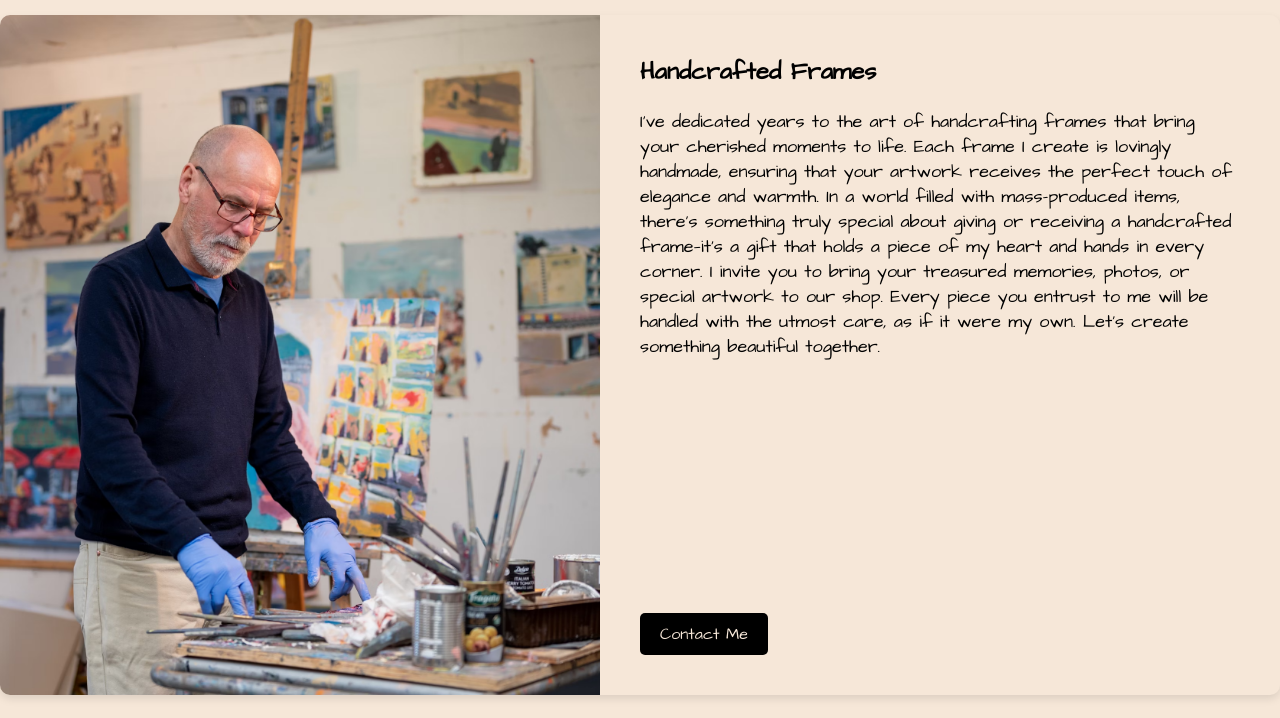
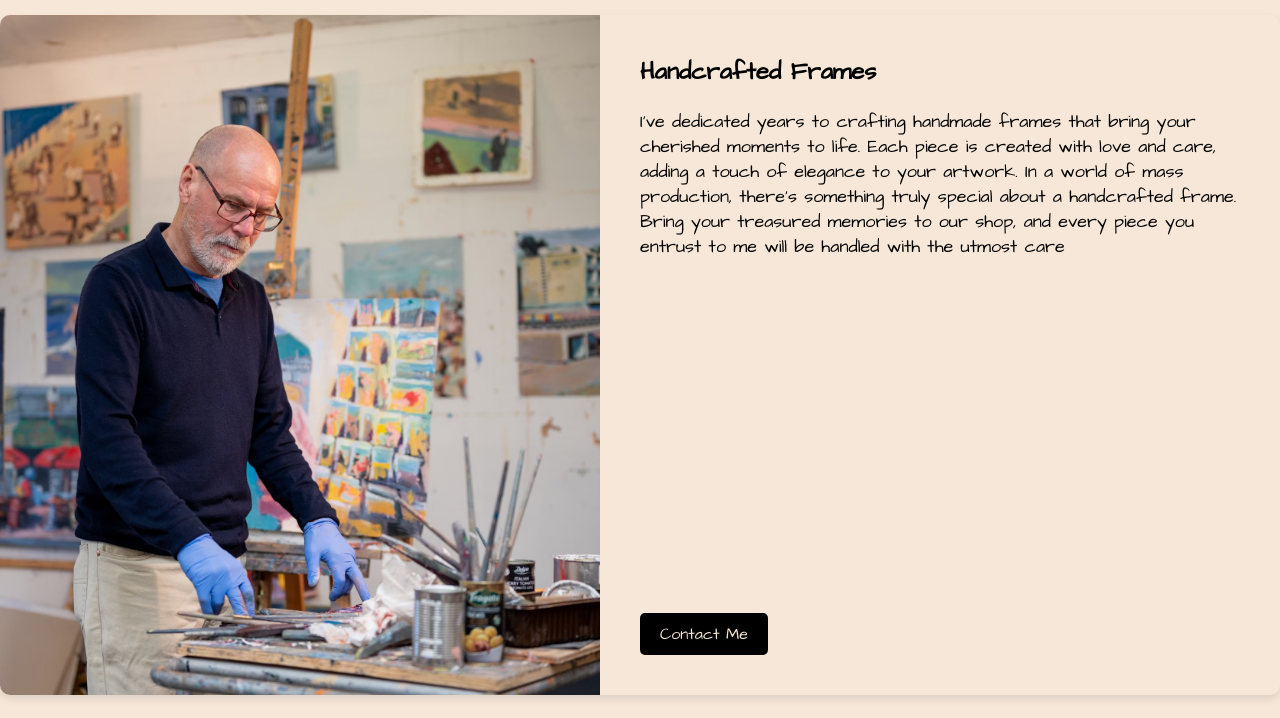
Before and after one commit to samadiaso/samadiaso.github.io, a plain HTML site: page index.html in a window 1280 px wide. Shown: the part 82-800 px from the top of the page. Drawn offline with Linux system fonts and the light colour scheme; a script that the page names is missing.

Commit message:
Update wordings of frame craft

```diff
--- a/index.html
+++ b/index.html
@@ -37,8 +37,11 @@
             <div class="service-right">
                 <h2>Handcrafted Frames</h2>
                 <p>
-                    I’ve dedicated years to the art of handcrafting frames that bring your cherished moments to life. Each frame I create is lovingly handmade, ensuring that your artwork receives the perfect touch of elegance and warmth. In a world filled with mass-produced items, there’s something truly special about giving or receiving a handcrafted frame—it’s a gift that holds a piece of my heart and hands in every corner.
-                I invite you to bring your treasured memories, photos, or special artwork to our shop. Every piece you entrust to me will be handled with the utmost care, as if it were my own. Let’s create something beautiful together.
+                I’ve dedicated years to crafting handmade frames that bring your cherished moments to life.
+                    Each piece is created with love and care, adding a touch of elegance to your artwork.
+                    In a world of mass production, there’s something truly special about a handcrafted frame.
+                    Bring your treasured memories to our shop, and every piece you entrust to me will be
+                    handled with the utmost care
                 </p>
                 <a href="mailto:your-email@example.com" class="contact-button">Contact Me</a>
             </div>
```
